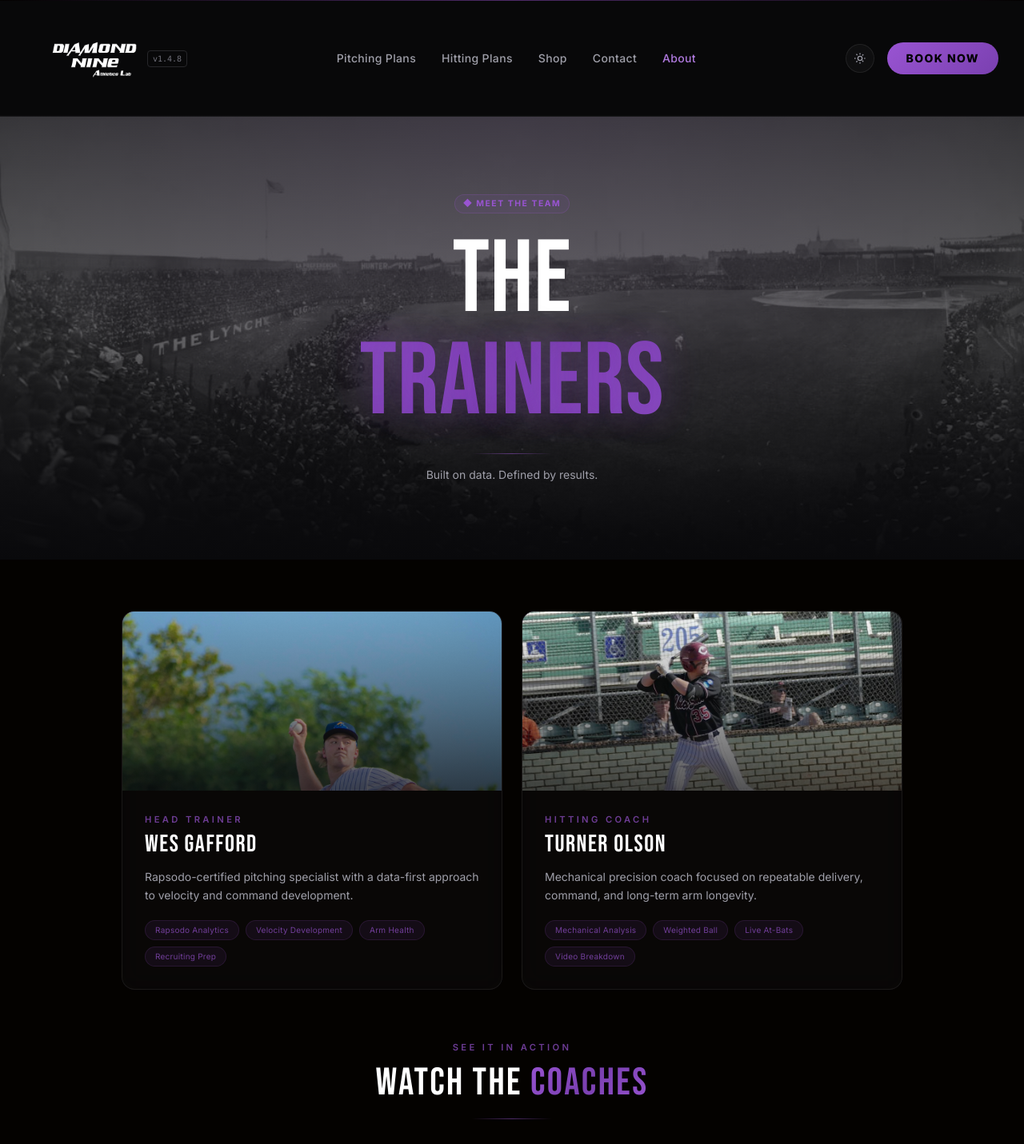
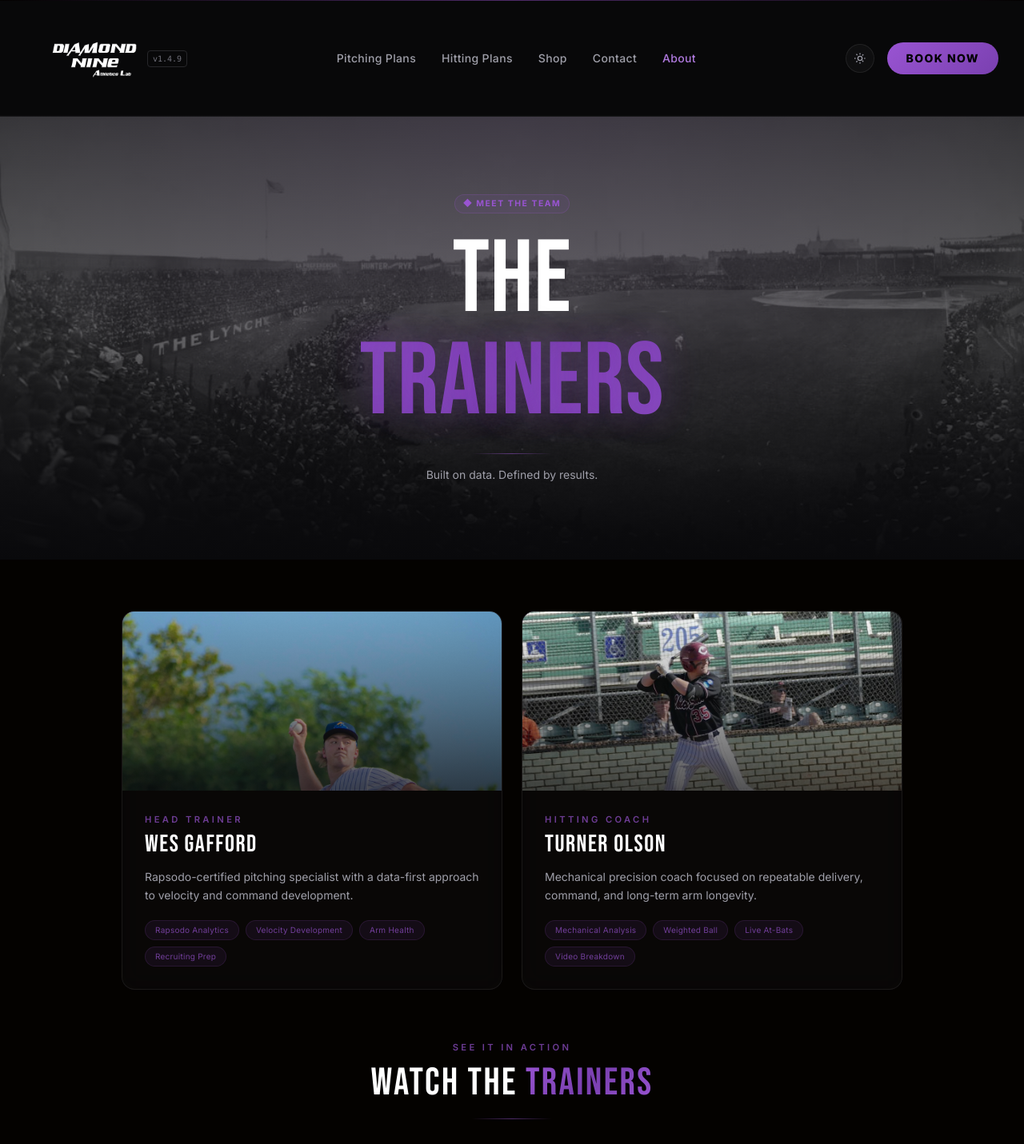
Before and after one commit to patrick3395/diamond9-athletics, a Next.js app: page /about in a window 1280 px wide. Shown: the top 1431 px of the page at 80% size. Built offline with nearby package versions, Linux system fonts and the light colour scheme.

Commit message:
fix: Watch the Trainers, bump v1.4.9

```diff
--- a/src/app/about/page.tsx
+++ b/src/app/about/page.tsx
@@ -112,7 +112,7 @@ export default function About() {
       <section className="max-w-5xl mx-auto px-4 sm:px-6 pb-4">
         <div className="text-center mb-8">
           <p className="section-label mb-3">SEE IT IN ACTION</p>
-          <h2 className="font-display text-4xl sm:text-5xl text-white">WATCH THE <span className="gradient-text">COACHES</span></h2>
+          <h2 className="font-display text-4xl sm:text-5xl text-white">WATCH THE <span className="gradient-text">TRAINERS</span></h2>
           <div className="divider-glow max-w-[100px] mx-auto mt-5" />
         </div>
 
--- a/src/components/Navbar.tsx
+++ b/src/components/Navbar.tsx
@@ -6,7 +6,7 @@ import { usePathname } from "next/navigation";
 import ThemeToggle from "./ThemeToggle";
 import { img } from "@/lib/config";
 
-export const BUILD_VERSION = "v1.4.8";
+export const BUILD_VERSION = "v1.4.9";
 
 const navLinks = [
   { href: "/pitching-plans", label: "Pitching Plans" },
```
